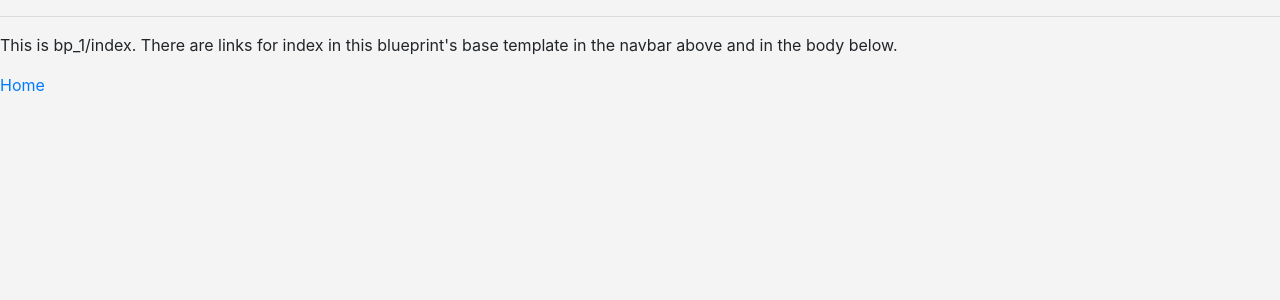
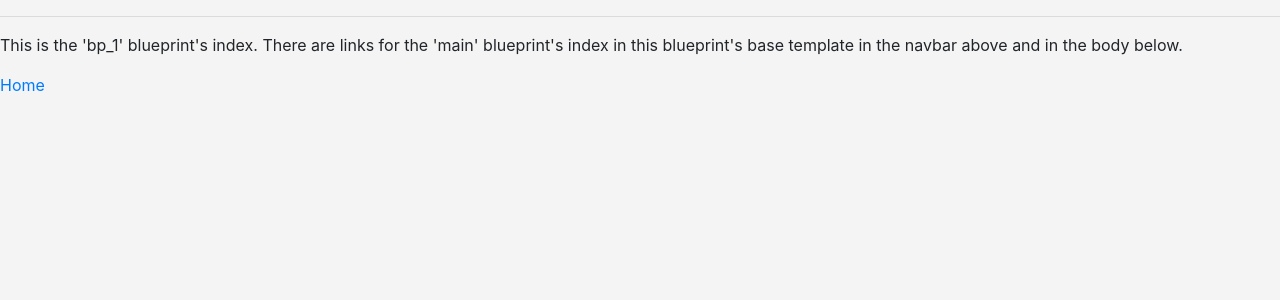
Before and after one commit to umrosbrian/flask_package_template, a Python web app: template src/pkg/templates/index.html in a window 1280 px wide. Shown: the part 24-324 px from the top of the page. Run offline with Jinja, Linux system fonts and the light colour scheme; the template is opened without the code that fills it, so the values that code supplies are empty.

Commit message:
clarified blueprints

```diff
--- a/src/pkg/templates/bp_1/index.html
+++ b/src/pkg/templates/bp_1/index.html
@@ -3,7 +3,8 @@
     bp_1 Title
 {% endblock %}
 {% block content %}
-    <p>This is bp_1/index.  There are links for index in this blueprint's base template in the navbar above and in the body below.
+    <p>This is the 'bp_1' blueprint's index.  There are links for the 'main' blueprint's index in this blueprint's base
+        template in the navbar above and in the body below.
     </p>
     <a href="{{ url_for('main.index') }}">Home</a>
 {% endblock %}
--- a/src/pkg/templates/index.html
+++ b/src/pkg/templates/index.html
@@ -3,6 +3,7 @@
     Index Title
 {% endblock %}
 {% block content %}
-    <p>This is index.  There are links to bp_1's index in both the base template's navbar above and in the body of this file below.</p>
+    <p>This is the 'main' blueprint's index.  There are links to the 'bp_1' blueprint's index in this blueprint's base
+        template's navbar above and in the body of this file below.</p>
     <a href="{{ url_for('bp_1.index') }}">bp_1 index</a>
 {% endblock %}
```
